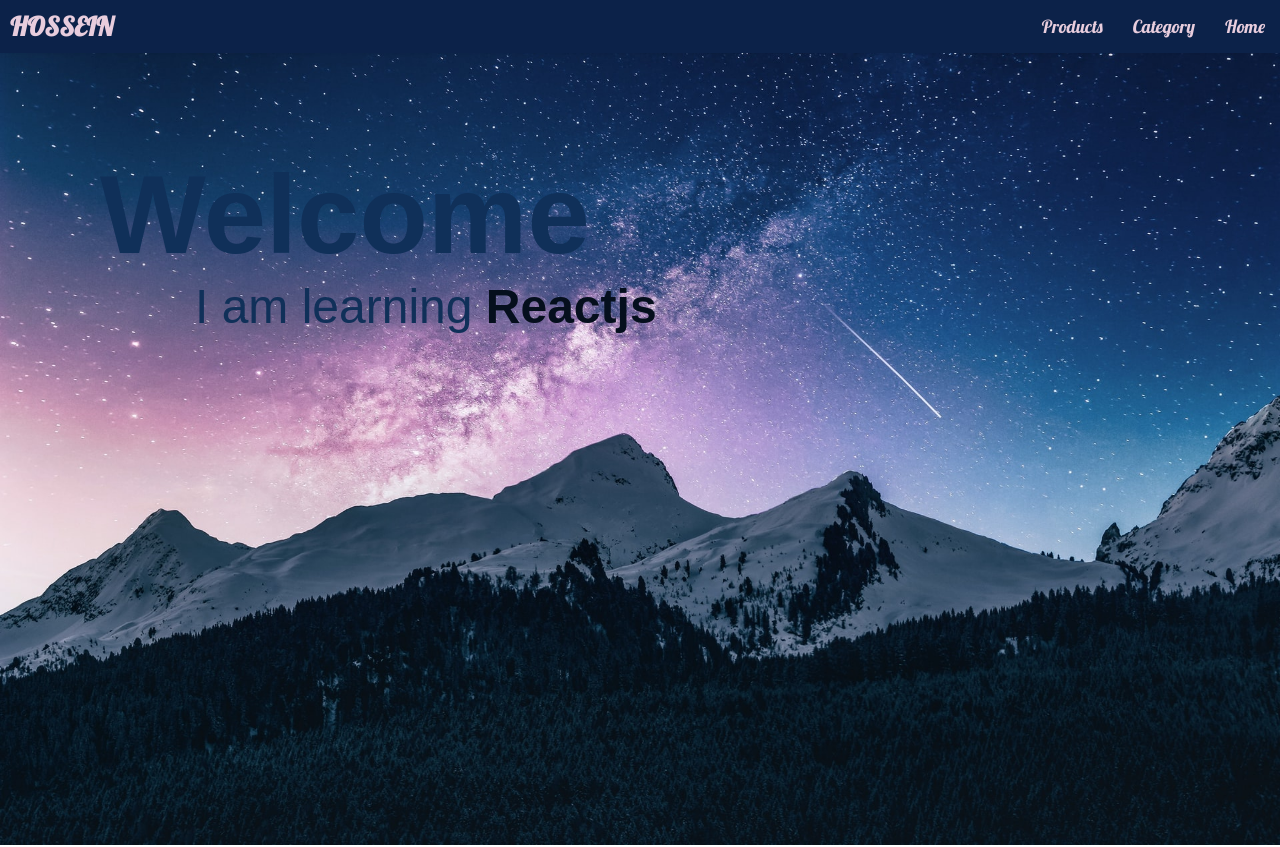
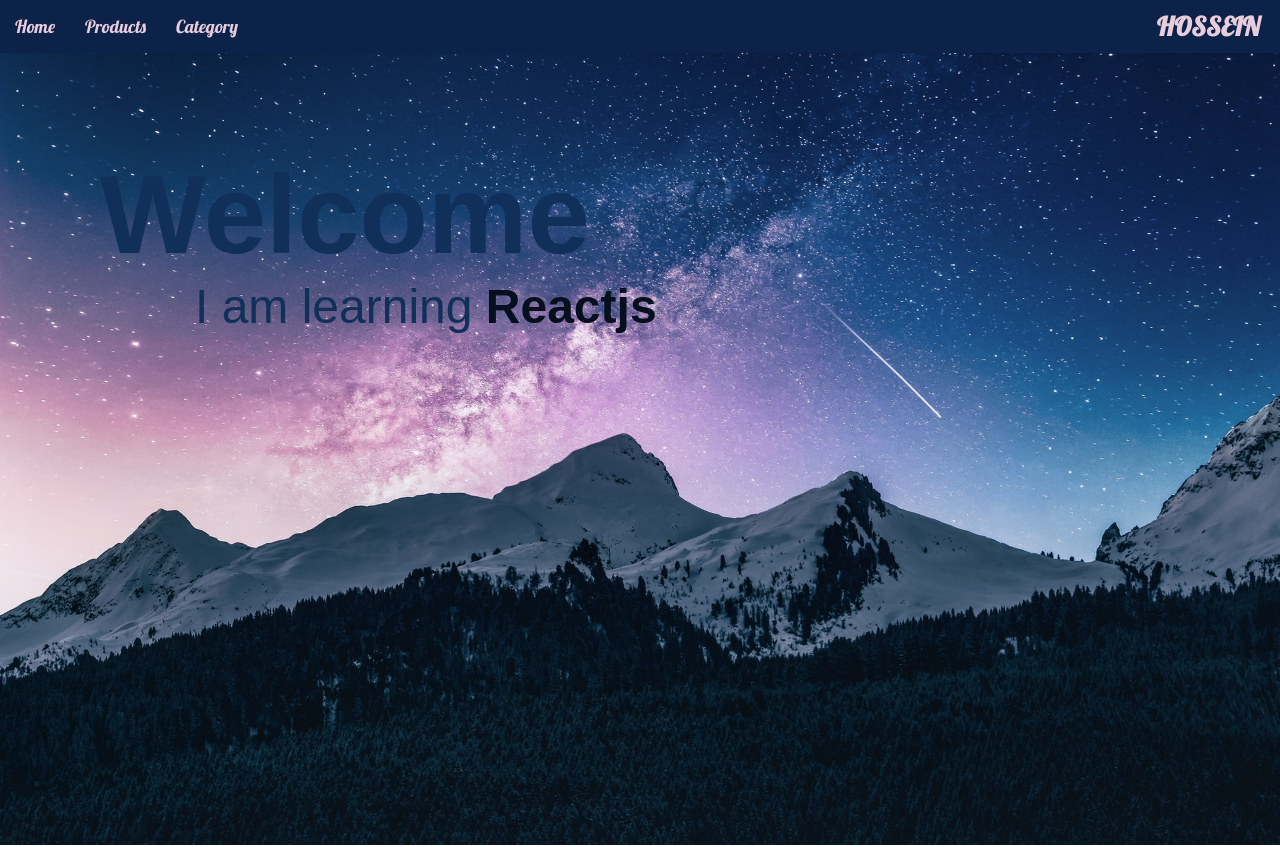
Before and after one commit to Hooseinsalari/react-project, a React (Create React App) app in the folder project1/: page / in a window 1280 px wide. Shown: the top 847 px of the page. Built offline with nearby package versions, Linux system fonts and the light colour scheme.

Commit message:
add new component and use spa and fake api for products

```diff
--- a/project1/package.json
+++ b/project1/package.json
@@ -6,8 +6,10 @@
     "@testing-library/jest-dom": "^5.14.1",
     "@testing-library/react": "^11.2.7",
     "@testing-library/user-event": "^12.8.3",
+    "axios": "^0.22.0",
     "react": "^17.0.2",
     "react-dom": "^17.0.2",
+    "react-router-dom": "^5.3.0",
     "react-scripts": "4.0.3",
     "web-vitals": "^1.1.2"
   },
--- a/project1/src/App.js
+++ b/project1/src/App.js
@@ -1,10 +1,11 @@
 import React, { Component } from 'react';
 
+import { Route , Switch } from 'react-router-dom';
+
+import LandingPage from "./components/LandingPage";
 import Navbar from './components/Navbar';
-import Banner from './components/Banner';
-import Cards from './components/Cards';
-import Search from './components/Search';
 import Footer from './components/Footer';
+import Products from "./components/Products";
 
 
 class App extends Component {
@@ -12,9 +13,10 @@ class App extends Component {
     return (
       <div>
         <Navbar />
-        <Banner />
-        <Cards />
-        <Search />
+        <Switch>
+          <Route path="/Products" component={Products} />
+          <Route path="/" component={LandingPage} />
+        </Switch>
         <Footer />
       </div>
     );
--- a/project1/src/components/Card.module.css
+++ b/project1/src/components/Card.module.css
@@ -16,12 +16,13 @@
 }
 
 .container img {
-    width: 230px;
-
+    width: 280px;
+    height: 220px;
 }
 
 .container h3 {
     margin: 20px;
+    width: 200px;
 }
 
 .container h4 {
@@ -59,6 +60,7 @@
     border-radius: 5px;
     padding: 0 4px;
     font-family: Arial, Helvetica, sans-serif;
+
 }
 
 .container .counter .deactive {
--- /dev/null
+++ b/project1/src/components/LandingPage.js
@@ -0,0 +1,19 @@
+import React, { Component } from 'react';
+
+import Banner from './Banner';
+import Cards from './Cards';
+import Search from './Search';
+
+class LandingPage extends Component {
+    render() {
+        return (
+            <div>
+                <Banner />
+                <Cards />
+                <Search />
+            </div>
+        );
+    }
+}
+
+export default LandingPage;
--- a/project1/src/components/Navbar.js
+++ b/project1/src/components/Navbar.js
@@ -1,19 +1,22 @@
 import React from 'react';
 import styles from './Navbar.module.css'
+import { Link } from 'react-router-dom';
 
 const Navbar = () => {
     return (
         <header className={styles.header}>
             <div className={styles.left}>
+                <ul className={styles.list}>
+                    <li><Link to="/">Home</Link></li>
+                    <li><Link to="/Products">Products</Link></li>
+                    <li><Link to="/">Category</Link></li>
+                </ul>
+            </div>
+
+            <div className={styles.right}>
                 <h1>HOSSEIN</h1>
             </div>
-            <div className={styles.right}>
-                <ul className={styles.list}>
-                    <li>Products</li>
-                    <li>Category</li>
-                    <li>Home</li>
-                </ul>
-            </div>
+
         </header>
     );
 };
--- a/project1/src/components/Navbar.module.css
+++ b/project1/src/components/Navbar.module.css
@@ -10,24 +10,29 @@
     color: #e8cddd;
 }
 
-.header .left {
+.header .right {
     font-size: 13px;
-    padding-left: 10px;
+    padding-right: 20px;
 }
 
-.header .right .list{
+.header .left .list{
     list-style: none;
     display: flex;
 }
 
-.header .right .list li {
+.header .left .list li {
     padding: 10px;
     margin: 5px;
     font-size: 18px;
     cursor: pointer;
 }
 
-.header .right .list li:hover {
+.header .left .list li a {
+    color: #e8cddd;
+    text-decoration: none;
+}
+
+.header .left .list li a:hover {
     text-decoration: underline;
 
 }
--- /dev/null
+++ b/project1/src/components/Products.js
@@ -0,0 +1,37 @@
+import React, { Component } from 'react';
+import axios from 'axios';
+import Card from './Card';
+import styles from "./Products.module.css"
+
+class Products extends Component {
+    constructor(){
+        super();
+        this.state = {
+            products: []
+        }
+    }
+
+    componentDidMount(){
+        axios.get("https://fakestoreapi.com/products")
+            .then((response) => this.setState({
+                products: response.data
+            }) )
+    }
+
+    render() {
+        const { products } = this.state;
+        return (
+            <div className={styles.container}>
+                {
+                    products.length ?
+                products.map(product => <Card key={product.id} image={product.image} name={product.title} price={`${product.price} $`}/>) :
+                <h1>Loading...</h1>
+
+                }
+
+            </div>
+        );
+    }
+}
+
+export default Products;
--- /dev/null
+++ b/project1/src/components/Products.module.css
@@ -0,0 +1,7 @@
+.container {
+    display: flex;
+    justify-content: space-around;
+    margin: 60px;
+    flex-wrap: wrap;
+    min-height: 100vh;
+}
--- a/project1/src/index.js
+++ b/project1/src/index.js
@@ -1,7 +1,11 @@
 import React from 'react';
 import ReactDom from 'react-dom';
+import { BrowserRouter } from 'react-router-dom';
 
 import App from "./App";
 import './index.css';
 
-ReactDom.render(<App /> , document.getElementById('root'));
+ReactDom.render(
+    <BrowserRouter>
+        <App />
+    </BrowserRouter> , document.getElementById('root'));
```
Also changed, not shown: 1 other file (tests, documents, lock files or other folders).
